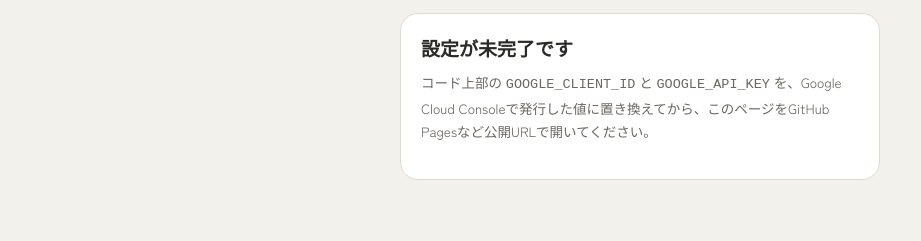
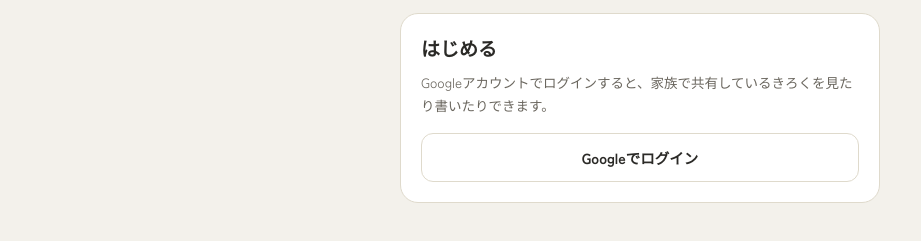
Before and after one commit to kariyaitaru/home-diary, a plain HTML site: page index.html in a window 1280 px wide. Shown: the part 87-328 px from the top of the page, without its empty margins (0-921 px from the left). Drawn offline with Linux system fonts and the light colour scheme.

Commit message:
設定値登録

```diff
--- a/index.html
+++ b/index.html
@@ -571,8 +571,8 @@
 //    「承認済みのJavaScript生成元」にこのアプリを公開するURLを登録
 // 5) 下の2つの値を、発行されたものに置き換えてください
 // =====================================================================
-const GOOGLE_CLIENT_ID = 'YOUR_CLIENT_ID.apps.googleusercontent.com';
-const GOOGLE_API_KEY   = 'YOUR_API_KEY';
+const GOOGLE_CLIENT_ID = '1043007927860-da325umbh40rkcqupur5k8r4ltos5hvl.apps.googleusercontent.com';
+const GOOGLE_API_KEY   = 'AIzaSyAiUmcWi2gddkTaUpWG9vGhoKwLeYiyTyA';
 const DRIVE_SCOPE = 'https://www.googleapis.com/auth/drive.file https://www.googleapis.com/auth/userinfo.email';
 const DATA_FILE_NAME = 'child-diary-data.json';
 const CONFIG_READY = GOOGLE_CLIENT_ID.indexOf('YOUR_CLIENT_ID') === -1;
```
